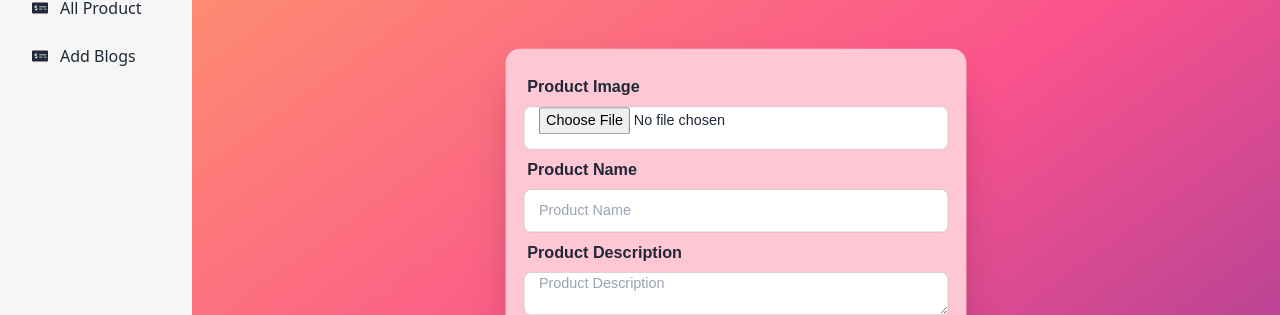
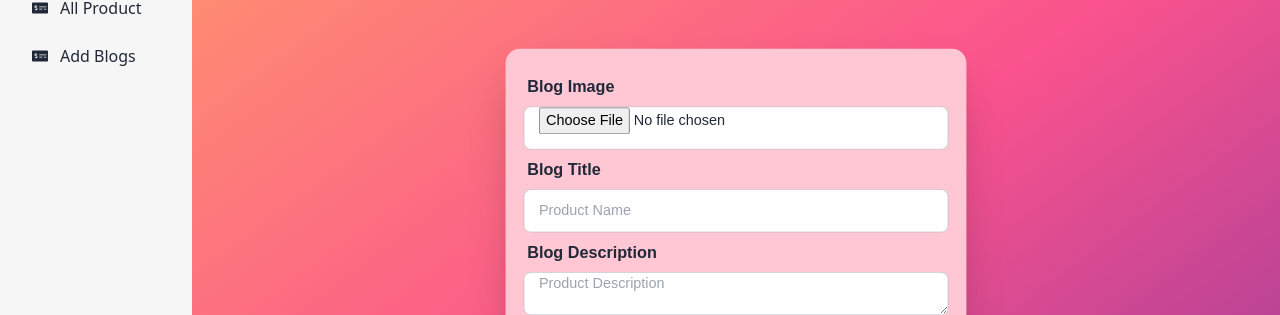
Before and after one commit to Shuvoghosh7/Caketopia, a React (Create React App) app: page /dashboard/addBlogs in a window 1280 px wide. Shown: the part 262-577 px from the top of the page. Built offline with nearby package versions, Linux system fonts and the light colour scheme; no server answers.

Commit message:
change blog from title name

```diff
--- a/src/Pages/Dashboard/AddBlogs/AddBlogs.js
+++ b/src/Pages/Dashboard/AddBlogs/AddBlogs.js
@@ -64,7 +64,7 @@ const AddBlogs = () => {
             <form className="bg-[#FFC6D3] mx-auto p-5 modal-box">
                 <div className="form-control w-full mx-auto">
                     <label className="label">
-                        <span className="label-text text-lg font-bold">Product Image</span>
+                        <span className="label-text text-lg font-bold">Blog Image</span>
                     </label>
                     <input
                         type="file"
@@ -74,7 +74,7 @@ const AddBlogs = () => {
                 </div>
                 <div className="form-control w-full mx-auto">
                     <label className="label">
-                        <span className="label-text text-lg font-bold">Product Name</span>
+                        <span className="label-text text-lg font-bold">Blog Title</span>
                     </label>
                     <input
                         type="text"
@@ -86,7 +86,7 @@ const AddBlogs = () => {
 
                 <div className="form-control w-full mx-auto">
                     <label className="label">
-                        <span className="label-text text-lg font-bold">Product Description</span>
+                        <span className="label-text text-lg font-bold">Blog Description</span>
                     </label>
                     <textarea
                         placeholder="Product Description"
```
